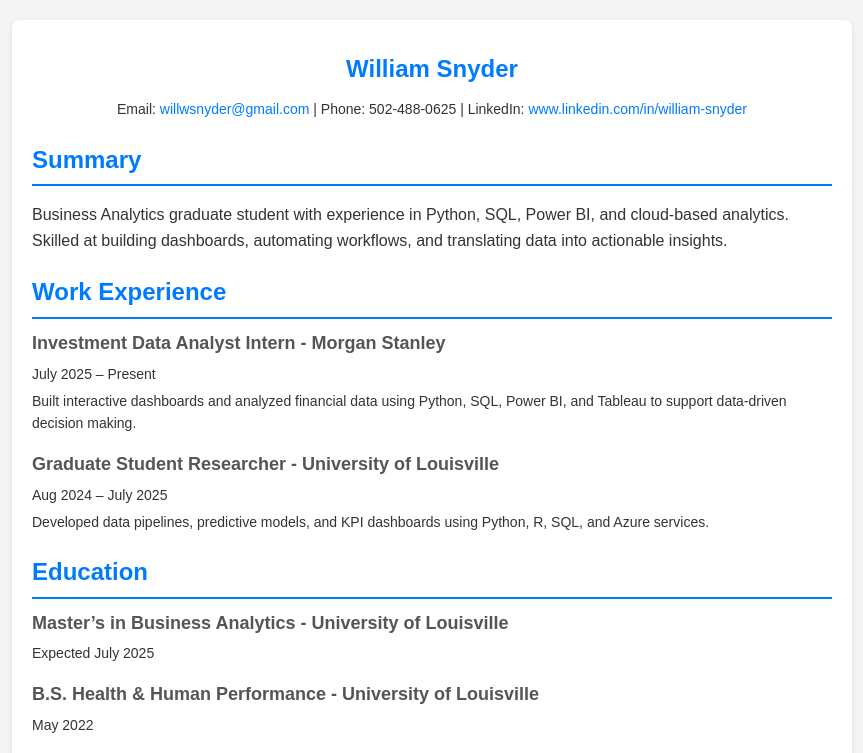
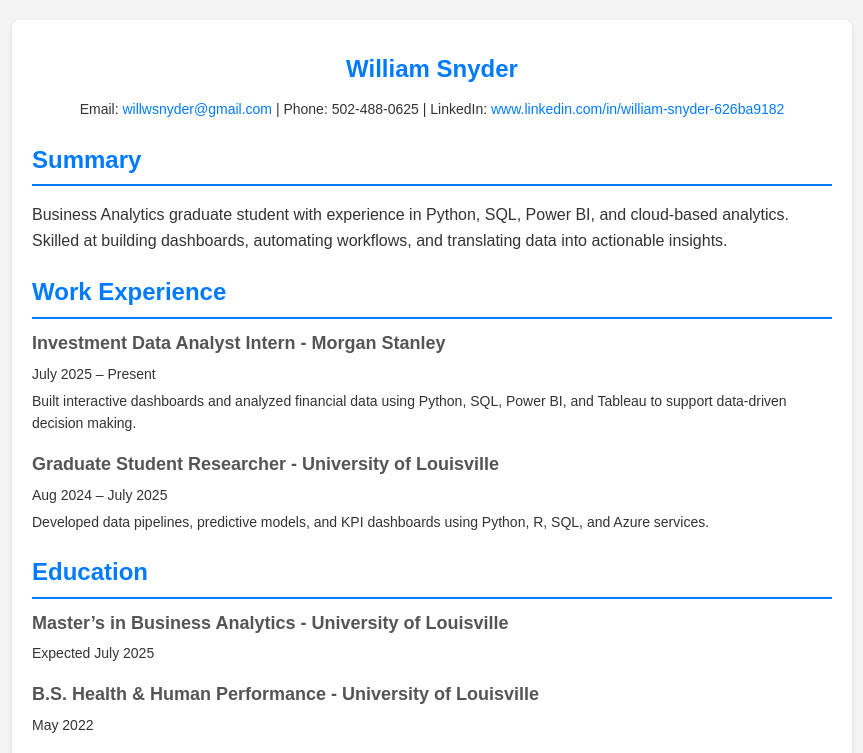
Before and after one commit to 0nzeros/0nzeros.github.io, a plain HTML site: page index.html in a window 1280 px wide. Shown: the top 753 px of the page, without its empty margins (208-1071 px from the left). Drawn offline with Linux system fonts and the light colour scheme.

Commit message:
linkedin changed

```diff
--- a/index.html
+++ b/index.html
@@ -83,7 +83,7 @@
                     Email:
                     <a href="mailto:willwsnyder@gmail.com">willwsnyder@gmail.com</a>
                     | Phone: 502-488-0625 | LinkedIn:
-                    <a href="#">www.linkedin.com/in/william-snyder</a>
+                    <a href="#">www.linkedin.com/in/william-snyder-626ba9182</a>
                 </p>
             </section>
 
```
